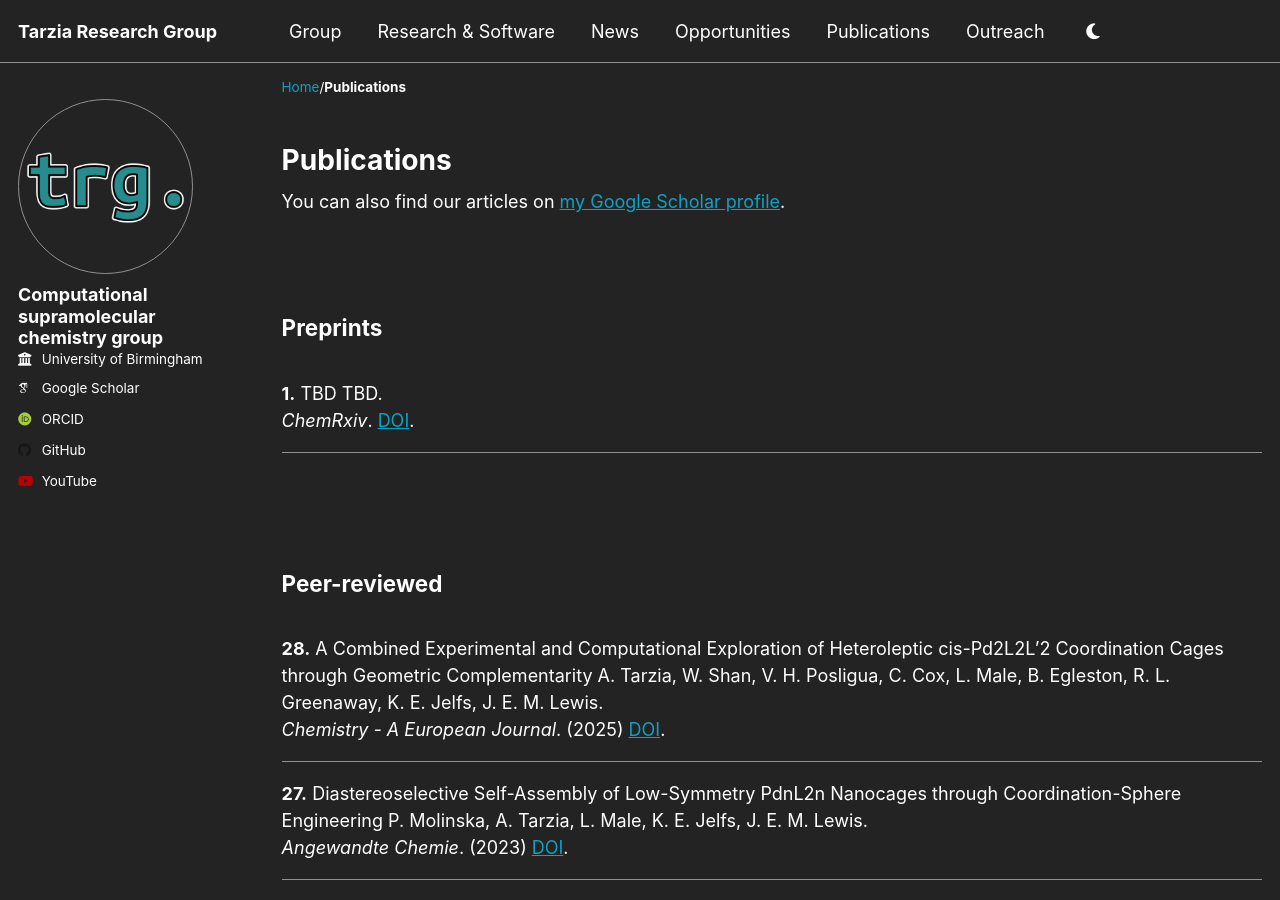
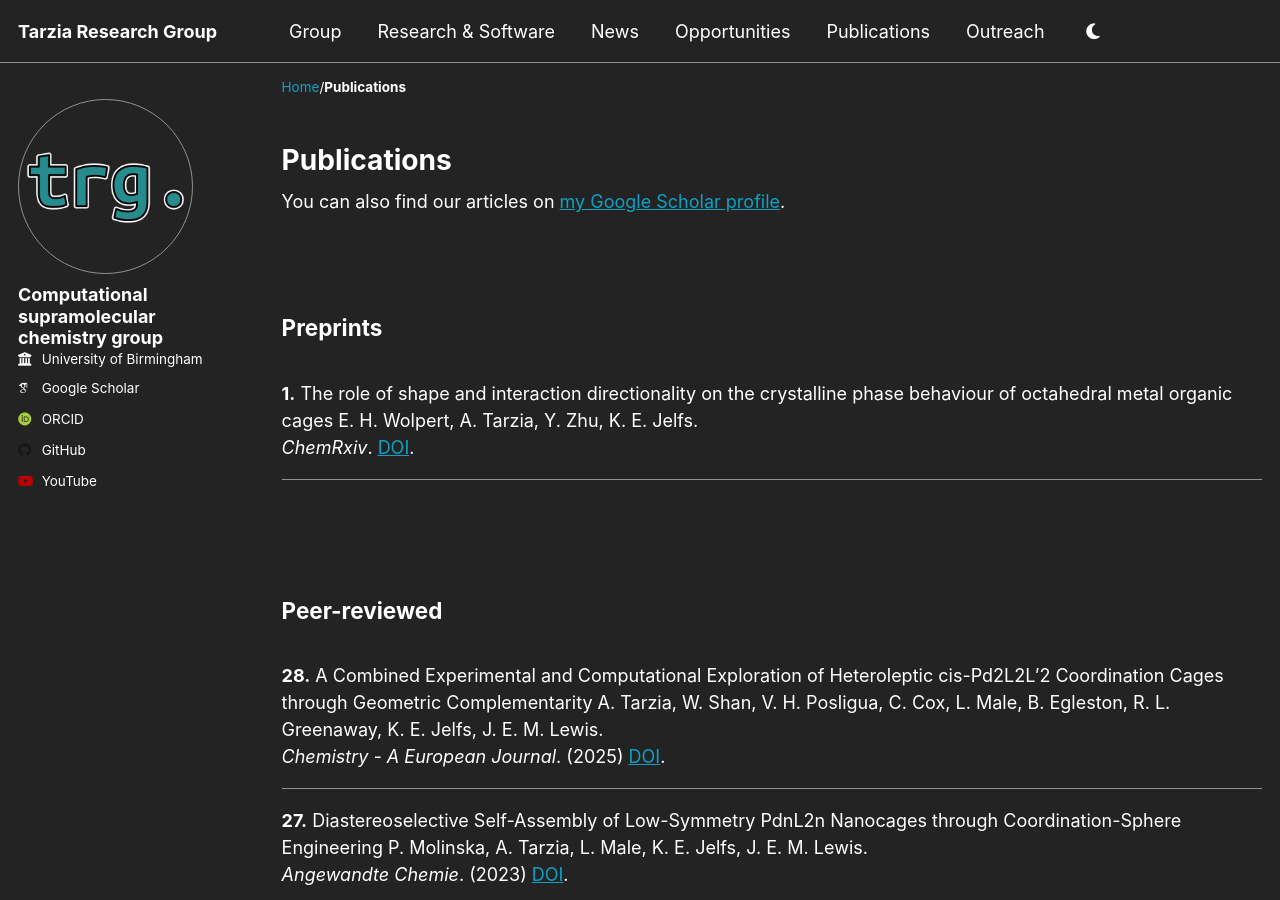
Before and after one commit to TarziaResearchGroup/TarziaResearchGroup.github.io, a Jekyll site: the page built from _pages/publications.html, in a window 1280 px wide and 900 px high. Built offline with Jekyll 4.4.1, drawn with Linux system fonts in a browser that asks for light colours; some web fonts are replaced; a script that is not in the unit is left out.

Commit message:
Update preprints.yml

```diff
--- a/_data/preprints.yml
+++ b/_data/preprints.yml
@@ -1,4 +1,4 @@
-- title: TBD
-  authors: TBD
+- title: The role of shape and interaction directionality on the crystalline phase behaviour of octahedral metal organic cages
+  authors: E. H. Wolpert, A. Tarzia, Y. Zhu, K. E. Jelfs
   journal: ChemRxiv
-  url: TBD
+  url: 10.26434/chemrxiv-2025-jx0fp
```
